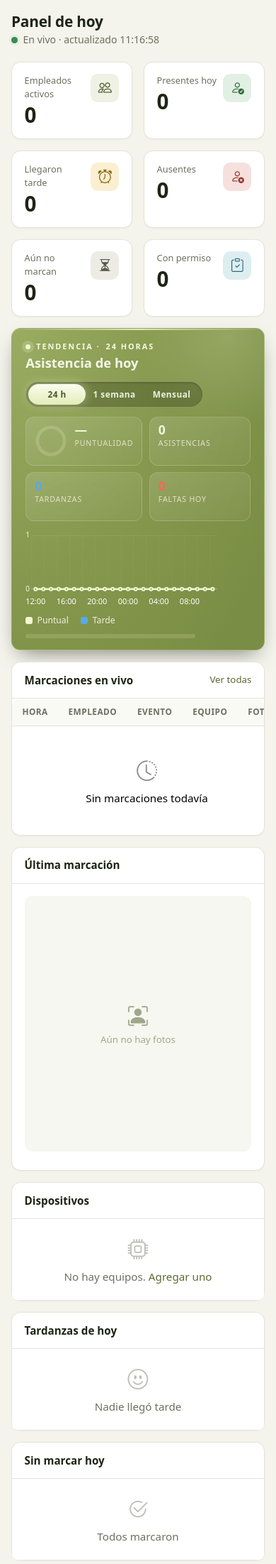
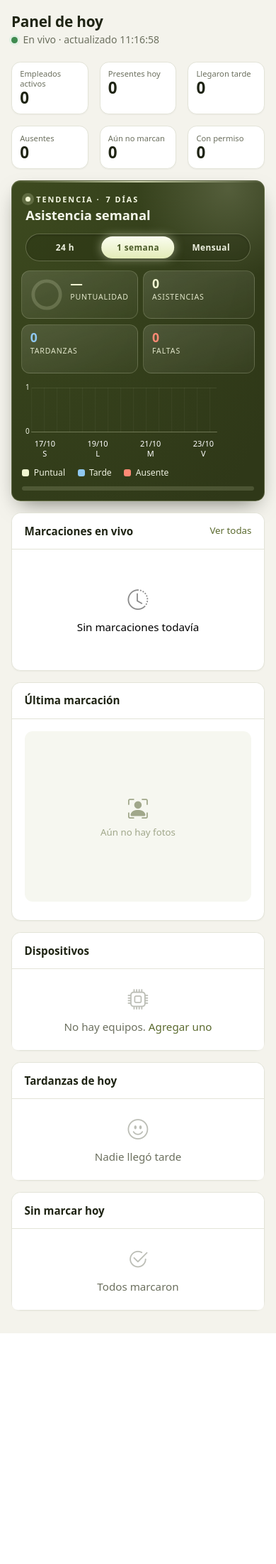
Before and after one commit to hugorms/paso-largo-asistencia, a FastAPI app: page / in a window 390 px wide. Shown: the part 59-2262 px from the top of the page at 71% size. After the commit the page ends 1937 px from the top, so only its background shows below. Run offline with FastAPI, Linux system fonts and the light colour scheme; the visitor is signed in with stand-in values (Sample User, id 1); data comes from the database, SQL or seed files in the repository; data that the repository does not hold is empty; some libraries are stand-ins or nearby versions.

Commit message:
Auditoría de seguridad del servicio y vista para teléfono
- Hora del equipo: no se copia sola si la del servidor parece mala (año < 2025 o desfase > 6 h con el
  equipo en fecha válida); se avisa en Dispositivos. «Sincronizar hora» pide confirmar mostrando la hora
- Antes de restaurar un respaldo se guarda lo actual en datos/respaldos/antes-de-restaurar-*.zip
- Límites a los ajustes (revisión 2–300 s, separación 0–60 min) y validación de puerto, días,
  tolerancia y almuerzo: un dato mal escrito muestra un aviso en vez de un error 500
- Confirmación al desactivar un equipo y al quitar un feriado
- Panel: solo marcas de personas (sin eventos de puerta); tarjeta de tendencia en oliva oscuro
  con colores de buen contraste; el periodo por defecto vuelve a ser 1 semana
- Teléfono: las tablas se muestran como tarjetas, indicadores compactos de 3 en fila,
  selector de periodo a todo el ancho; nada se sale de la pantalla

Co-Authored-By: Claude Opus 5.5 (1M context) <noreply@anthropic.com>

```diff
--- a/app/main.py
+++ b/app/main.py
@@ -15,7 +15,7 @@ from openpyxl import load_workbook
 from starlette.middleware.sessions import SessionMiddleware
 
 from . import attendance, db, devices, reports
-from .isapi import MINOR_NAMES, ISAPIError
+from .isapi import MINOR_FAIL, MINOR_NAMES, ISAPIError
 
 logging.basicConfig(level=logging.INFO, format="%(asctime)s %(levelname)s %(message)s")
 logging.getLogger("httpx").setLevel(logging.WARNING)
@@ -26,7 +26,8 @@ app.mount("/static", StaticFiles(directory=str(Path(__file__).parent / "static")
 app.add_middleware(SessionMiddleware, secret_key=SECRET, max_age=12 * 3600, same_site="lax")
 templates = Jinja2Templates(directory=str(Path(__file__).parent / "templates"))
 templates.env.globals.update(local_offset=devices.local_offset, hm=attendance.hm, colors=attendance.STATUS_COLORS, minor_names=MINOR_NAMES,
-                             days=reports.DAYS, today=date.today)
+                             days=reports.DAYS, today=date.today, clock_warnings=devices.CLOCK_WARNINGS,
+                             server_now=lambda: datetime.now().strftime("%d/%m/%Y %H:%M"))
 
 ROLES = {"admin": "Administrador", "supervisor": "Supervisor", "consulta": "Consulta"}
 LEAVE_KINDS = ["Vacaciones", "Permiso médico", "Permiso personal", "Licencia", "Comisión de servicio", "Otro"]
@@ -165,8 +166,10 @@ def dashboard_data(days: int = 7):
     today = date.today()
     rows = attendance.compute(today, today)
     count = lambda st: sum(1 for r in rows if r["status"] == st)
-    last = db.q("""SELECT ev.*, e.name AS emp_name, e.id AS emp_id, d.name AS device FROM events ev
+    fails = ",".join(map(str, sorted(MINOR_FAIL)))
+    last = db.q(f"""SELECT ev.*, e.name AS emp_name, e.id AS emp_id, d.name AS device FROM events ev
                    LEFT JOIN employees e ON e.employee_no=ev.employee_no LEFT JOIN devices d ON d.id=ev.device_id
+                   WHERE ev.employee_no IS NOT NULL OR ev.minor IN ({fails})
                    ORDER BY ev.event_time DESC, ev.id DESC LIMIT 15""")
     for ev in last:
         ev["minor_name"] = MINOR_NAMES.get(ev["minor"], f"Evento {ev['minor']}") if ev["source"] == "equipo" else "Marca manual"
@@ -485,6 +488,12 @@ async def config_save(request: Request, what: str):
         db.ex("UPDATE employees SET department_id=NULL WHERE department_id=?", (f["id"],))
         db.ex("DELETE FROM departments WHERE id=?", (f["id"],))
     elif what == "horario":
+        if not (f.get("name") and f.get("start_time") and f.get("end_time")):
+            flash(request, "El horario necesita nombre, hora de entrada y hora de salida.", "danger")
+            return back("/configuracion")
+        if not all((f.get(k) or "0").isdigit() for k in ("tolerance_min", "lunch_min")):
+            flash(request, "La tolerancia y el almuerzo deben ser minutos (números enteros).", "danger")
+            return back("/configuracion")
         days = ",".join(sorted(v for k, v in (await request.form()).multi_items() if k == "days"))
         win = tuple(f.get(k) or None for k in ("in_from", "in_to", "out_from", "out_to"))
         if any(win) and not all(win):
@@ -514,10 +523,10 @@ async def config_save(request: Request, what: str):
     elif what == "feriado-eliminar":
         db.ex("DELETE FROM holidays WHERE id=?", (f["id"],))
     elif what == "general" and u["role"] == "admin":
-        limits = {"poll_seconds": (2, "La revisión de respaldo debe ser un número de 2 segundos o más."),
-                  "min_gap_minutes": (0, "La separación mínima debe ser un número de 0 minutos o más.")}
-        for k, (low, msg) in limits.items():
-            if k in f and not (f[k].isdigit() and int(f[k]) >= low):
+        limits = {"poll_seconds": (2, 300, "La revisión de respaldo debe ser de 2 a 300 segundos."),
+                  "min_gap_minutes": (0, 60, "La separación mínima debe ser de 0 a 60 minutos.")}
+        for k, (low, high, msg) in limits.items():
+            if k in f and not (f[k].isdigit() and low <= int(f[k]) <= high):
                 flash(request, msg, "danger")
                 return back("/configuracion")
         for k in ("company", "poll_seconds", "min_gap_minutes"):
@@ -546,12 +555,18 @@ async def backup_restore(request: Request):
     if not up or not getattr(up, "filename", ""):
         flash(request, "Elige el archivo .zip del respaldo.", "danger")
         return back("/configuracion")
+    raw = await up.read()
+    # Copia de lo que hay ahora, para poder deshacer la restauración
+    saved = db.DATA_DIR / "respaldos" / f"antes-de-restaurar-{datetime.now():%Y%m%d-%H%M%S}.zip"
+    saved.parent.mkdir(exist_ok=True)
+    saved.write_bytes(await run_in_threadpool(db.backup_zip))
     try:
-        emps, evs = await run_in_threadpool(db.restore_zip, await up.read())
+        emps, evs = await run_in_threadpool(db.restore_zip, raw)
     except ValueError as e:
         flash(request, str(e), "danger")
         return back("/configuracion")
-    db.audit(u["username"], "respaldo restaurado", f"{up.filename}: {emps} empleados, {evs} eventos")
+    db.audit(u["username"], "respaldo restaurado", f"{up.filename}: {emps} empleados, {evs} eventos; "
+                                                   f"lo anterior quedó en datos/respaldos/{saved.name}")
     poller.wake.set()
     # Los usuarios ahora son los del respaldo: se pide entrar de nuevo
     request.session.clear()
@@ -733,6 +748,9 @@ async def device_search(request: Request):
 async def device_save(request: Request):
     u = user(request, "admin")
     f = await form(request)
+    if not (f.get("port") or "80").isdigit() or not f.get("host") or not f.get("name"):
+        flash(request, "Revisa los datos del equipo: nombre, IP y puerto (número) son obligatorios.", "danger")
+        return back("/dispositivos")
     host, port = f["host"].strip().lower(), int(f.get("port") or 80)
     vals = [f["name"], host, port, 1 if f.get("https") else 0, f["username"],
             devices.local_offset(), int(f.get("door_no") or 1), f.get("direction") or "ambos",
@@ -795,9 +813,11 @@ async def device_action(request: Request, did: int, action: str):
                            f"({info.get('model')}, serie {info.get('serialNumber')}).")
         elif action == "hora":
             await run_in_threadpool(c.set_time, datetime.now(), devices.local_offset())
-            flash(request, f"Hora de {dev['name']} sincronizada con este servidor.")
+            devices.CLOCK_WARNINGS.pop(did, None)
+            flash(request, f"Hora de {dev['name']} sincronizada con este servidor ({datetime.now():%d/%m/%Y %H:%M}).")
         elif action == "eventos":
-            since = datetime.now() - timedelta(days=int((await form(request)).get("dias") or 31))
+            dias = (await form(request)).get("dias") or "31"
+            since = datetime.now() - timedelta(days=int(dias) if dias.isdigit() else 31)
             n = await run_in_threadpool(devices.pull_events, dev, since)
             flash(request, f"Descarga completa: {n} eventos nuevos.")
         elif action == "reiniciar":
@@ -805,7 +825,8 @@ async def device_action(request: Request, did: int, action: str):
             flash(request, f"{dev['name']} se está reiniciando.", "warning")
         elif action == "eliminar":
             db.ex("UPDATE devices SET active=0 WHERE id=?", (did,))
-            flash(request, "Dispositivo desactivado (su historial se conserva).")
+            devices.CLOCK_WARNINGS.pop(did, None)
+            flash(request, "Dispositivo desactivado: ya no se leen sus marcas (su historial se conserva).", "warning")
         elif action == "activar":
             db.ex("UPDATE devices SET active=1 WHERE id=?", (did,))
             poller.wake.set()
--- a/app/static/tema.css
+++ b/app/static/tema.css
@@ -207,7 +207,7 @@ h1, h2, h3, h4, h5, h6 { color: var(--pl-ink); letter-spacing: -.01em; }
 }
 
 /* ---------- Gráfico futurista ---------- */
-.card-future { background: radial-gradient(120% 140% at 0% 0%, #9aac62 0%, #85984d 55%, #7a8d44 100%);
+.card-future { background: radial-gradient(120% 140% at 0% 0%, #3d4a1f 0%, #343f1b 55%, #2f3818 100%);
                border: 1px solid rgba(241, 247, 210, .22); color: #e9edd8; overflow: hidden; position: relative;
                box-shadow: 0 0 0 1px rgba(241, 247, 210, .05), 0 12px 30px -12px rgba(15, 19, 8, .6), inset 0 1px 0 rgba(255, 255, 255, .05); }
 .card-future::before { content: ""; position: absolute; inset: 0 0 auto 0; height: 2px;
@@ -243,8 +243,8 @@ h1, h2, h3, h4, h5, h6 { color: var(--pl-ink); letter-spacing: -.01em; }
 .fx-ring { stroke: #f1f7d2; stroke-linecap: round; stroke-dasharray: 125.66; stroke-dashoffset: 125.66;
            filter: drop-shadow(0 0 4px rgba(241, 247, 210, .8)); transition: stroke-dashoffset .9s cubic-bezier(.65, 0, .35, 1); }
 .fx-k { font-size: 1.35rem; font-weight: 700; color: #f1f7d2; font-variant-numeric: tabular-nums; line-height: 1.1; }
-.fx-k.fx-warn { color: #5aa9e6; }
-.fx-k.fx-bad { color: #f26b55; }
+.fx-k.fx-warn { color: #8fc8f0; }
+.fx-k.fx-bad { color: #ff8a75; }
 .fx-l { font-size: .66rem; text-transform: uppercase; letter-spacing: .08em; color: #dfe4c8; }
 .fx-d { font-size: .68rem; font-weight: 600; color: #e9edd8; opacity: .85; min-height: 1em; font-variant-numeric: tabular-nums; }
 .fx-d.up { color: #f1f7d2; opacity: 1; }
@@ -260,6 +260,43 @@ h1, h2, h3, h4, h5, h6 { color: var(--pl-ink); letter-spacing: -.01em; }
 .fx-legend i { display: inline-block; width: 10px; height: 10px; border-radius: 3px; margin-right: .4rem; vertical-align: -1px; }
 .fx-mix { display: flex; gap: 2px; flex: 0 1 240px; height: 6px; border-radius: 99px; overflow: hidden; background: rgba(241, 247, 210, .15); }
 .fx-mix b { flex: 0 0 0; flex-grow: 0; transition: flex-grow .6s; }
-#fx-mix-p { background: #f1f7d2; box-shadow: 0 0 8px #f1f7d2; } #fx-mix-t { background: #5aa9e6; } #fx-mix-a { background: #f26b55; }
+#fx-mix-p { background: #f1f7d2; box-shadow: 0 0 8px #f1f7d2; } #fx-mix-t { background: #8fc8f0; } #fx-mix-a { background: #ff8a75; }
 @media (max-width: 767.98px) { .fx-kpis { grid-template-columns: 1fr 1fr; } }
 @media (max-width: 575.98px) { .fx-k { font-size: 1.1rem; } .fx-seg button { padding: .35rem .65rem; } }
+
+/* ---------- Teléfono: tablas como tarjetas, todo dentro de la pantalla ---------- */
+@media (max-width: 767.98px) {
+  .table-stack thead { display: none; }
+  .table-stack, .table-stack tbody, .table-stack tr, .table-stack td { display: block; width: 100%; }
+  .table-stack tr { padding: .55rem .95rem; border-bottom: 1px solid #efefe6; }
+  .table-stack tbody tr:last-child { border-bottom: 0; }
+  .table > :not(caption) > * > *.stk { display: flex; align-items: center; justify-content: space-between; gap: .8rem;
+                                        padding: .18rem 0; border: 0; text-align: right; min-height: 1.6rem; }
+  .table-stack td.stk::before { content: attr(data-label); flex: none; max-width: 45%; text-align: left; color: var(--pl-muted);
+                                font-size: .7rem; font-weight: 600; text-transform: uppercase; letter-spacing: .04em; }
+  .table-stack td.stk[data-label=""]::before { display: none; }
+  .table-stack td.stk:first-child { font-weight: 600; }
+  .table-stack td.stk > form, .table-stack td.stk > .d-flex { justify-content: flex-end; }
+  .table-stack td.empty { display: block; text-align: center; }
+  .table-responsive { overflow-x: visible; }
+
+  /* panel: indicadores compactos de 3 en fila */
+  .stat-col { flex: 0 0 auto; width: 33.333%; }
+  .stat { padding: .6rem .7rem; }
+  .stat .ico { display: none; }
+  .stat .label { font-size: .7rem; line-height: 1.2; }
+  .stat .value { font-size: 1.4rem; margin-top: .1rem; }
+  .last-shot { max-height: 240px; aspect-ratio: 4 / 3; }
+  .page-actions { width: 100%; }
+  .page-actions > .btn, .page-actions > form { flex: 1 1 auto; }
+  .page-actions > form > .btn { width: 100%; }
+}
+@media (max-width: 575.98px) {
+  .fx-head > div:first-child { width: 100%; }
+  .fx-seg { width: 100%; }
+  .fx-seg button { padding: .4rem .3rem; }
+  .fx-kpis { padding: .3rem .8rem .4rem; gap: .45rem; }
+  .fx-foot { padding: .3rem .9rem .9rem; }
+  .fx-mix { flex-basis: 100%; }
+  .card-header { flex-wrap: wrap; }
+}
--- a/app/templates/base.html
+++ b/app/templates/base.html
@@ -5,7 +5,7 @@
 <title>{% block title %}Asistencia{% endblock %} · Paso Largo</title>
 <link href="/static/bootstrap.min.css" rel="stylesheet">
 <link href="/static/bootstrap-icons.min.css" rel="stylesheet">
-<link href="/static/tema.css?v=9" rel="stylesheet">
+<link href="/static/tema.css?v=10" rel="stylesheet">
 </head>
 <body>
 {% macro brand() %}
@@ -79,6 +79,19 @@ document.querySelectorAll('[data-live][id]').forEach(el => {
     } catch (e) {}
   }, 2000);
 });
+// En el teléfono las tablas se ven como tarjetas: cada celda lleva el título de su columna
+function stackTable(t){
+  const heads = [...t.querySelectorAll('thead th')].map(th => th.textContent.trim());
+  if (!heads.length) return;
+  t.classList.add('table-stack');
+  t.querySelectorAll('tbody tr').forEach(tr => { let i = 0;
+    for (const td of tr.children) { if (td.colSpan > 1 || td.classList.contains('empty')) { i += td.colSpan; continue; }
+      td.dataset.label = heads[i] || ''; td.classList.add('stk'); i += 1; } });
+}
+document.querySelectorAll('table').forEach(t => {
+  stackTable(t);
+  new MutationObserver(() => stackTable(t)).observe(t, {childList: true, subtree: true});
+});
 function toggleNav(){ document.getElementById('sidebar').classList.toggle('open'); document.getElementById('backdrop').classList.toggle('show'); }
 </script>
 {% block scripts %}{% endblock %}
--- a/app/templates/config.html
+++ b/app/templates/config.html
@@ -39,7 +39,7 @@
   <div class="card"><div class="card-header">Feriados</div><div class="card-body border-bottom">
     <form method="post" action="/configuracion/feriado" class="row g-2"><div class="col-md-4"><input type="date" name="date" class="form-control" required></div>
       <div class="col-md-5"><input name="name" placeholder="Descripción (ej.: Día de la Independencia)" class="form-control"></div><div class="col-md-3"><button class="btn btn-primary w-100"><i class="bi bi-plus-lg"></i> Agregar</button></div></form></div>
-    <div class="table-responsive"><table class="table align-middle">{% for h in holidays %}<tr><td class="mono" style="width:140px">{{ h.date[8:10] }}/{{ h.date[5:7] }}/{{ h.date[:4] }}</td><td>{{ h.name or '—' }}</td><td class="text-end"><form method="post" action="/configuracion/feriado-eliminar"><input type="hidden" name="id" value="{{ h.id }}"><button class="btn btn-sm btn-outline-danger btn-icon" title="Quitar"><i class="bi bi-x-lg"></i></button></form></td></tr>{% else %}<tr><td class="empty"><i class="bi bi-calendar-heart"></i>Sin feriados registrados.</td></tr>{% endfor %}</table></div>
+    <div class="table-responsive"><table class="table align-middle">{% for h in holidays %}<tr><td class="mono" style="width:140px">{{ h.date[8:10] }}/{{ h.date[5:7] }}/{{ h.date[:4] }}</td><td>{{ h.name or '—' }}</td><td class="text-end"><form method="post" action="/configuracion/feriado-eliminar" onsubmit="return confirm('¿Quitar este feriado? Ese día volverá a contar faltas.')"><input type="hidden" name="id" value="{{ h.id }}"><button class="btn btn-sm btn-outline-danger btn-icon" title="Quitar"><i class="bi bi-x-lg"></i></button></form></td></tr>{% else %}<tr><td class="empty"><i class="bi bi-calendar-heart"></i>Sin feriados registrados.</td></tr>{% endfor %}</table></div>
   </div>
 </div>
 <div class="col-xl-4">
@@ -51,8 +51,8 @@
   <div class="card"><div class="card-header">General</div><div class="card-body">
     <form method="post" action="/configuracion/general">
       <div class="mb-3"><label class="form-label">Nombre de la empresa</label><input name="company" value="{{ settings.company or '' }}" class="form-control"><div class="form-text">Aparece en los reportes.</div></div>
-      <div class="mb-3"><label class="form-label">Revisión de respaldo cada</label><div class="input-group"><input type="number" min="2" name="poll_seconds" value="{{ settings.poll_seconds }}" class="form-control"><span class="input-group-text">segundos</span></div><div class="form-text">Las marcas llegan al instante; esto es por si la conexión en vivo se corta.</div></div>
-      <div class="mb-3"><label class="form-label">Separación mínima entre entrada y salida</label><div class="input-group"><input type="number" min="0" name="min_gap_minutes" value="{{ settings.min_gap_minutes }}" class="form-control"><span class="input-group-text">min</span></div><div class="form-text">Evita que dos marcas seguidas cuenten como entrada y salida.</div></div>
+      <div class="mb-3"><label class="form-label">Revisión de respaldo cada</label><div class="input-group"><input type="number" min="2" max="300" name="poll_seconds" value="{{ settings.poll_seconds }}" class="form-control"><span class="input-group-text">segundos</span></div><div class="form-text">Las marcas llegan al instante; esto es por si la conexión en vivo se corta.</div></div>
+      <div class="mb-3"><label class="form-label">Separación mínima entre entrada y salida</label><div class="input-group"><input type="number" min="0" max="60" name="min_gap_minutes" value="{{ settings.min_gap_minutes }}" class="form-control"><span class="input-group-text">min</span></div><div class="form-text">Evita que dos marcas seguidas cuenten como entrada y salida.</div></div>
       <button class="btn btn-primary"><i class="bi bi-check2"></i> Guardar</button>
     </form></div></div>
   <div class="card mt-3"><div class="card-header">Respaldo y migración</div><div class="card-body">
--- a/app/templates/dashboard.html
+++ b/app/templates/dashboard.html
@@ -6,7 +6,7 @@
 <div class="row g-3 mb-3">
   {% for key, label, color, icon in [('total','Empleados activos','primary','people'),('presentes','Presentes hoy','success','person-check'),
      ('tarde','Llegaron tarde','warning','alarm'),('ausente','Ausentes','danger','person-x'),('pendiente','Aún no marcan','secondary','hourglass-split'),('justificado','Con permiso','info','clipboard-check')] %}
-  <div class="col-6 col-md-4 col-xl-2"><div class="card stat"><div class="d-flex justify-content-between align-items-start gap-2">
+  <div class="col-6 col-md-4 col-xl-2 stat-col"><div class="card stat"><div class="d-flex justify-content-between align-items-start gap-2">
     <div><div class="label">{{ label }}</div><div class="value mono" id="k-{{ key }}">{{ d[key] }}</div></div>
     <div class="ico ico-{{ color }}"><i class="bi bi-{{ icon }}"></i></div></div></div></div>
   {% endfor %}
@@ -31,7 +31,7 @@
       </div>
       <div class="fx-body"><canvas id="week" height="120"></canvas></div>
       <div class="fx-foot">
-        <div class="fx-legend"><span><i style="background:#f1f7d2"></i>Puntual</span><span><i style="background:#5aa9e6"></i>Tarde</span><span id="fx-leg-abs"><i style="background:#f26b55"></i>Ausente</span></div>
+        <div class="fx-legend"><span><i style="background:#f1f7d2"></i>Puntual</span><span><i style="background:#8fc8f0"></i>Tarde</span><span id="fx-leg-abs"><i style="background:#ff8a75"></i>Ausente</span></div>
         <div class="fx-mix" title="Composición del periodo"><b id="fx-mix-p"></b><b id="fx-mix-t"></b><b id="fx-mix-a"></b></div>
       </div>
     </div>
@@ -73,12 +73,12 @@ const scan = {id:'scan', beforeDraw(c){ const {ctx, chartArea:a} = c; if (!a) re
   for (let x = a.left; x < a.right; x += 18) { ctx.beginPath(); ctx.moveTo(x, a.top); ctx.lineTo(x, a.bottom); ctx.stroke(); } ctx.restore(); }};
 const chart = new Chart(cv, {data:{labels:[], datasets:[
   {type:'line', label:'Puntual', data:[], borderColor:'#f1f7d2', backgroundColor:grad('rgba(241,247,210,.38)','rgba(241,247,210,0)'),
-   fill:'origin', spanGaps:true, tension:.42, borderWidth:2.5, pointRadius:4, pointHoverRadius:7, pointBackgroundColor:'#7a8d44', pointBorderColor:'#f1f7d2', pointBorderWidth:2},
-  {type:'bar', label:'Tarde', data:[], borderColor:'#5aa9e6', backgroundColor:grad('rgba(90,169,230,1)','rgba(90,169,230,.35)'), borderRadius:6, barPercentage:.5, categoryPercentage:.45, borderWidth:0},
-  {type:'bar', label:'Ausente', data:[], borderColor:'#f26b55', backgroundColor:grad('rgba(242,107,85,1)','rgba(242,107,85,.35)'), borderRadius:6, barPercentage:.5, categoryPercentage:.45, borderWidth:0}]},
+   fill:'origin', spanGaps:true, tension:.42, borderWidth:2.5, pointRadius:4, pointHoverRadius:7, pointBackgroundColor:'#2f3818', pointBorderColor:'#f1f7d2', pointBorderWidth:2},
+  {type:'bar', label:'Tarde', data:[], borderColor:'#8fc8f0', backgroundColor:grad('rgba(143,200,240,1)','rgba(143,200,240,.35)'), borderRadius:6, barPercentage:.5, categoryPercentage:.45, borderWidth:0},
+  {type:'bar', label:'Ausente', data:[], borderColor:'#ff8a75', backgroundColor:grad('rgba(255,138,117,1)','rgba(255,138,117,.35)'), borderRadius:6, barPercentage:.5, categoryPercentage:.45, borderWidth:0}]},
   plugins:[scan],
   options:{animation:{duration:900, easing:'easeOutQuart'}, interaction:{mode:'index', intersect:false},
-    plugins:{legend:{display:false}, tooltip:{backgroundColor:'rgba(74,90,40,.96)', borderColor:'rgba(241,247,210,.45)', borderWidth:1,
+    plugins:{legend:{display:false}, tooltip:{backgroundColor:'rgba(31,36,20,.96)', borderColor:'rgba(241,247,210,.45)', borderWidth:1,
       titleColor:'#f1f7d2', bodyColor:'#e9edd8', padding:10, cornerRadius:8, displayColors:true, boxPadding:4}},
     scales:{x:{grid:{display:false}, border:{color:'rgba(241,247,210,.25)'}, ticks:{color:'#ffffff', font:{size:11, weight:'500'}, maxRotation:0, autoSkipPadding:10}},
             y:{beginAtZero:true, ticks:{precision:0, color:'#f1f4e4', font:{size:10}}, border:{display:false},
@@ -110,7 +110,7 @@ function paint(d, animate){
 const RANGES = {0: ['24 HORAS', 'Asistencia de hoy', 'vs. 24 h antes'], 7: ['7 DÍAS', 'Asistencia semanal', 'vs. semana anterior'],
                 30: ['30 DÍAS', 'Asistencia mensual', 'vs. mes anterior']};
 let range = 7;
-try { const r = +localStorage.getItem('trendDays'); if (r in RANGES) range = r; } catch (e) {}
+try { const r = localStorage.getItem('trendDays'); if (r !== null && +r in RANGES) range = +r; } catch (e) {}
 const $ = id => document.getElementById(id);
 const narrow = () => window.innerWidth < 576;
 const rate = (p, t) => (p + t) ? 100 * p / (p + t) : null;
--- a/app/templates/devices.html
+++ b/app/templates/devices.html
@@ -42,18 +42,19 @@
   {% if u.role == 'admin' %}<form method="post" action="/dispositivos/{{ dv.id }}/ip" class="input-group input-group-sm mb-3" title="Si el equipo cambió de IP, escribe la nueva y pulsa «Probar y conectar»">
     <span class="input-group-text">IP</span><input name="host" value="{{ dv.host }}" class="form-control mono" required aria-label="IP del equipo"><span class="input-group-text mono">:{{ dv.port }}</span>
     <button class="btn btn-outline-primary"><i class="bi bi-plug"></i> Probar y conectar</button></form>{% endif %}
+  {% if clock_warnings.get(dv.id) %}<div class="alert alert-warning py-2 small mb-3"><i class="bi bi-clock-history"></i> {{ clock_warnings[dv.id] }}</div>{% endif %}
   {% if dv.last_error and not dv.online %}<div class="alert alert-danger py-2 small mb-3"><i class="bi bi-exclamation-triangle"></i> {{ dv.last_error }}
     {% if dv.active and dv.serial %}<div class="mt-1 text-body-secondary">Si cambiaste de red, el sistema lo busca solo cada 2 minutos por su número de serie. También puedes pulsar <b>Buscar biométrico</b> arriba o escribir la IP nueva.</div>{% endif %}</div>{% endif %}
   <div class="d-flex flex-wrap gap-2">
     {% if u.role == 'admin' %}
     <form method="post" action="/dispositivos/{{ dv.id }}/probar"><button class="btn btn-sm btn-outline-secondary"><i class="bi bi-plug"></i> Probar</button></form>
-    <form method="post" action="/dispositivos/{{ dv.id }}/hora"><button class="btn btn-sm btn-outline-secondary"><i class="bi bi-clock"></i> Sincronizar hora</button></form>
+    <form method="post" action="/dispositivos/{{ dv.id }}/hora" onsubmit="return confirm('Se pondrá en el equipo la hora de este servidor: {{ server_now() }}. ¿Es correcta?')"><button class="btn btn-sm btn-outline-secondary"><i class="bi bi-clock"></i> Sincronizar hora</button></form>
     <form method="post" action="/dispositivos/{{ dv.id }}/eventos"><input type="hidden" name="dias" value="31"><button class="btn btn-sm btn-outline-secondary" title="Descargar las marcaciones de los últimos 31 días"><i class="bi bi-download"></i> Descargar historial</button></form>
     <div class="dropdown ms-auto"><button class="btn btn-sm btn-outline-secondary btn-icon" data-bs-toggle="dropdown" title="Más"><i class="bi bi-three-dots"></i></button><div class="dropdown-menu dropdown-menu-end">
       <button class="dropdown-item" data-bs-toggle="collapse" data-bs-target="#e{{ dv.id }}"><i class="bi bi-pencil me-2"></i>Editar</button>
       <form method="post" action="/dispositivos/{{ dv.id }}/reiniciar" onsubmit="return confirm('¿Reiniciar el equipo? Dejará de marcar ~1 minuto.')"><button class="dropdown-item"><i class="bi bi-bootstrap-reboot me-2"></i>Reiniciar equipo</button></form>
       <div class="dropdown-divider"></div>
-      {% if dv.active %}<form method="post" action="/dispositivos/{{ dv.id }}/eliminar" onsubmit="return confirm('¿Desactivar este equipo?')"><button class="dropdown-item text-danger"><i class="bi bi-trash me-2"></i>Desactivar</button></form>
+      {% if dv.active %}<form method="post" action="/dispositivos/{{ dv.id }}/eliminar" onsubmit="return confirm('¿Desactivar este equipo? El sistema dejará de leer sus marcas hasta que lo vuelvas a activar.')"><button class="dropdown-item text-danger"><i class="bi bi-trash me-2"></i>Desactivar</button></form>
       {% else %}<form method="post" action="/dispositivos/{{ dv.id }}/activar"><button class="dropdown-item"><i class="bi bi-power me-2"></i>Volver a activar</button></form>{% endif %}
     </div></div>
     {% endif %}
--- a/app/templates/login.html
+++ b/app/templates/login.html
@@ -3,7 +3,7 @@
 <title>Ingresar · Paso Largo</title>
 <link href="/static/bootstrap.min.css" rel="stylesheet">
 <link href="/static/bootstrap-icons.min.css" rel="stylesheet">
-<link href="/static/tema.css?v=8" rel="stylesheet">
+<link href="/static/tema.css?v=10" rel="stylesheet">
 </head>
 <body>
 <div class="login-wrap">
```
Also changed, not shown: app/devices.py (+18 -2 lines).
